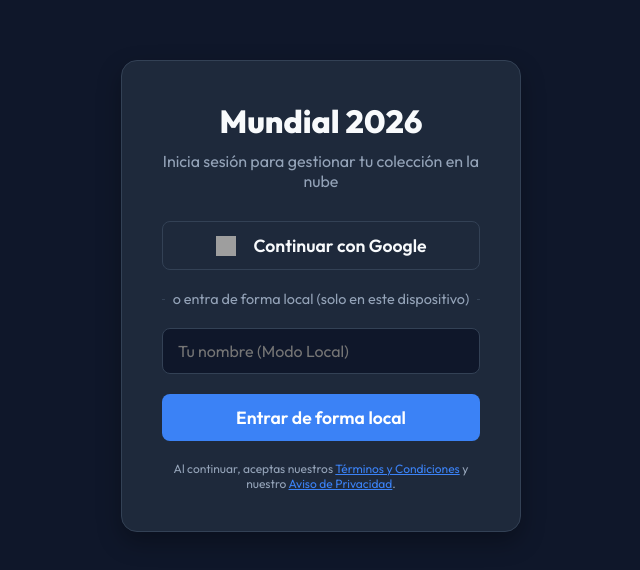
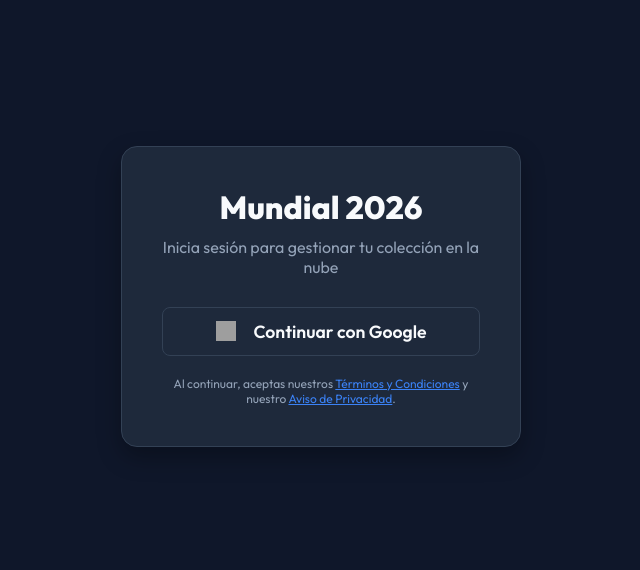
Before and after one commit to pablob13/intercambio-mundial, a React (Vite) app: page / in a window 1280 px wide. Shown: the part 104-674 px from the top of the page, without its empty margins (319-959 px from the left). Built offline with nearby package versions, Linux system fonts and the light colour scheme; grey boxes are pictures that could not be loaded.

Commit message:
Remove local mode from login to enforce Google Auth for all users

```diff
--- a/src/App.jsx
+++ b/src/App.jsx
@@ -105,23 +105,7 @@
           Continuar con Google
         </button>
 
-        <div className="divider">
-          <span>o entra de forma local (solo en este dispositivo)</span>
-        </div>
-
-        <form onSubmit={handleSubmit}>
-          <input
-            type="text"
-            className="login-input"
-            placeholder="Tu nombre (Modo Local)"
-            value={username}
-            onChange={(e) => setUsername(e.target.value)}
-            required
-          />
-          <button type="submit" className="btn btn-primary login-btn">
-            Entrar de forma local
-          </button>
-        </form>
+
 
         <div style={{ marginTop: '20px', fontSize: '0.75rem', color: 'var(--text-muted)' }}>
           Al continuar, aceptas nuestros <a href="/terminos.html" target="_blank" rel="noopener noreferrer" style={{ color: 'var(--primary)' }}>Términos y Condiciones</a> y nuestro <a href="/privacidad.html" target="_blank" rel="noopener noreferrer" style={{ color: 'var(--primary)' }}>Aviso de Privacidad</a>.
```
